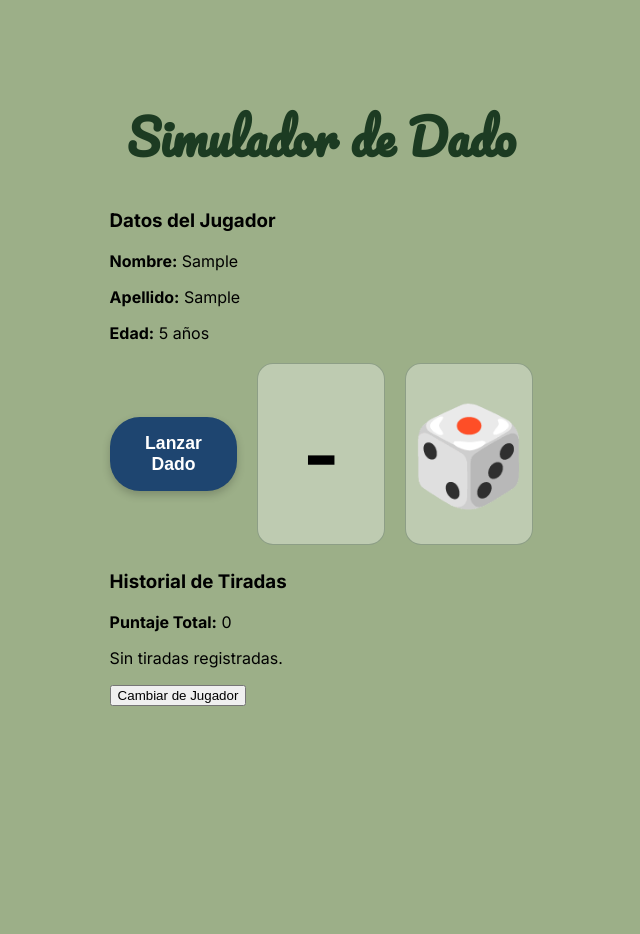
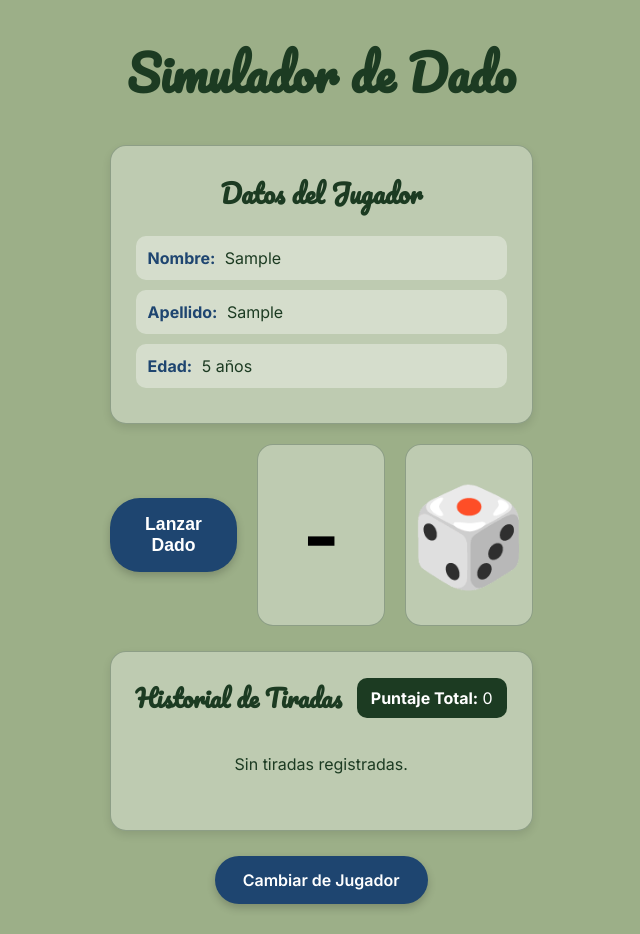
Before and after one commit to AlezzzGutierrez/fpwProyecto04JSGrupo4, a React (Vite) app: page / in a window 1280 px wide. Both pictures are taken after typing "Sample", "Sample", "5" into the empty fields and a click on the button "Guardar Jugador". Shown: the whole page, without its empty margins (292-932 px from the left). Before the commit the page ends 800 px from the top, so only its background shows below. Built offline with nearby package versions, Linux system fonts and the light colour scheme.

Commit message:
Agrego mejoras visuales a las funciones, estilos e informe del proyecto 04

```diff
--- a/src/App.jsx
+++ b/src/App.jsx
@@ -3,6 +3,7 @@ import PlayerForm from "./components/PlayerForm.jsx";
 import PlayerCard from "./components/PlayerCard.jsx";
 import GameResults from "./components/GameResults.jsx";
 import "./css/style.css";
+import "./css/player-return.css";
 
 function App() {
   // 1. Estado para guardar los datos del jugador registrado
--- a/src/components/GameResults.jsx
+++ b/src/components/GameResults.jsx
@@ -1,3 +1,5 @@
+import "../css/game-results.css";
+
 function GameResults({ rolls = [], totalScore = 0 }) {
 
   return (
--- a/src/components/PlayerCard.jsx
+++ b/src/components/PlayerCard.jsx
@@ -1,3 +1,5 @@
+import "../css/player-card.css";
+
 function PlayerCard({ player }) {
   if (!player) return null;
 
--- a/src/components/PlayerForm.jsx
+++ b/src/components/PlayerForm.jsx
@@ -1,5 +1,6 @@
 import { useState } from "react";
 import { validatePlayerForm } from "../js/validation.js";
+import "../css/player-form.css";
 
 function PlayerForm({ onSavePlayer }) {
   const [firstName, setFirstName] = useState("");
--- /dev/null
+++ b/src/css/game-results.css
@@ -0,0 +1,103 @@
+/* Contenedor del historial */
+.table-container {
+    background-color: rgba(255, 255, 255, 0.35);
+    border: 1px solid rgba(28, 59, 34, 0.3);
+    border-radius: 16px;
+    padding: 25px;
+    box-sizing: border-box;
+    width: 100%;
+    color: #1c3b22;
+    box-shadow: 0 4px 8px rgba(0, 0, 0, 0.1);
+    overflow-x: auto;
+}
+
+/* Encabezado del historial */
+.table-header {
+    display: flex;
+    justify-content: space-between;
+    align-items: center;
+    flex-wrap: wrap;
+    gap: 10px;
+    margin-bottom: 20px;
+}
+
+/* Título de la tabla */
+.table-header h3 {
+    font-family: 'Pacifico', cursive;
+    color: #1c3b22;
+    font-size: 1.5rem;
+    margin: 0;
+}
+
+/* Puntaje total */
+.table-header p {
+    background-color: #1c3b22;
+    color: #ffffff;
+    padding: 10px 14px;
+    border-radius: 10px;
+    margin: 0;
+}
+
+/* Tabla de resultados */
+.results-table {
+    width: 100%;
+    border-collapse: collapse;
+    text-align: center;
+    background-color: rgba(255, 255, 255, 0.35);
+    border-radius: 10px;
+    overflow: hidden;
+}
+
+/* Encabezados */
+.results-table th {
+    background-color: #1e4570;
+    color: #ffffff;
+    padding: 14px 10px;
+    font-weight: 700;
+}
+
+/* Celdas */
+.results-table td {
+    padding: 12px 10px;
+    border-bottom: 1px solid rgba(28, 59, 34, 0.2);
+}
+
+/* Filas alternadas */
+.results-table tbody tr:nth-child(even) {
+    background-color: rgba(255, 255, 255, 0.3);
+}
+
+/* Efecto al pasar el mouse */
+.results-table tbody tr:hover {
+    background-color: rgba(30, 69, 112, 0.12);
+}
+
+/* Última fila */
+.results-table tbody tr:last-child td {
+    border-bottom: none;
+}
+
+/* Mensaje cuando no hay tiradas */
+.table-container > p {
+    text-align: center;
+    padding: 15px;
+    color: #1c3b22;
+}
+
+/* Adaptación a pantallas pequeñas */
+@media (max-width: 600px) {
+    .table-container {
+        padding: 15px;
+    }
+
+    .table-header {
+        flex-direction: column;
+        align-items: flex-start;
+    }
+
+    .results-table th,
+    .results-table td {
+        padding: 10px 6px;
+        font-size: 0.85rem;
+    }
+}
--- /dev/null
+++ b/src/css/player-card.css
@@ -0,0 +1,37 @@
+/* Tarjeta con los datos del jugador */
+.player-card {
+    background-color: rgba(255, 255, 255, 0.35);
+    border: 1px solid rgba(28, 59, 34, 0.3);
+    border-radius: 16px;
+    padding: 25px;
+    box-sizing: border-box;
+    width: 100%;
+    color: #1c3b22;
+    box-shadow: 0 4px 8px rgba(0, 0, 0, 0.1);
+}
+
+/* Título de la tarjeta */
+.player-card h3 {
+    font-family: 'Pacifico', cursive;
+    color: #1c3b22;
+    text-align: center;
+    font-size: 1.6rem;
+    margin-top: 0;
+    margin-bottom: 20px;
+}
+
+/* Datos del jugador */
+.player-card p {
+    background-color: rgba(255, 255, 255, 0.35);
+    padding: 12px;
+    border-radius: 10px;
+    margin: 10px 0;
+    font-size: 1rem;
+    overflow-wrap: anywhere;
+}
+
+/* Nombre de cada dato */
+.player-card strong {
+    color: #1e4570;
+    margin-right: 5px;
+}
--- /dev/null
+++ b/src/css/player-form.css
@@ -0,0 +1,91 @@
+/* Formulario de registro de jugador */
+.player-form {
+    background-color: rgba(255, 255, 255, 0.35);
+    border: 1px solid rgba(28, 59, 34, 0.3);
+    border-radius: 16px;
+    padding: 25px;
+    box-sizing: border-box;
+    width: 100%;
+    color: #1c3b22;
+    box-shadow: 0 4px 8px rgba(0, 0, 0, 0.1);
+}
+
+/* Título del formulario */
+.player-form h2 {
+    font-family: 'Pacifico', cursive;
+    color: #1c3b22;
+    text-align: center;
+    font-size: 1.8rem;
+    margin-top: 0;
+    margin-bottom: 25px;
+}
+
+/* Grupo de etiqueta, input y error */
+.player-form .form-group {
+    display: flex;
+    flex-direction: column;
+    gap: 8px;
+    margin-bottom: 18px;
+}
+
+/* Etiquetas */
+.player-form label {
+    font-weight: 600;
+    color: #1c3b22;
+}
+
+/* Campos de entrada */
+.player-form input {
+    padding: 12px;
+    border: 1px solid rgba(28, 59, 34, 0.4);
+    border-radius: 10px;
+    background-color: rgba(255, 255, 255, 0.8);
+    color: #1c3b22;
+    font-family: 'Inter', sans-serif;
+    font-size: 1rem;
+    outline: none;
+    transition: border-color 0.2s, box-shadow 0.2s;
+}
+
+/* Campo seleccionado */
+.player-form input:focus {
+    border-color: #1e4570;
+    box-shadow: 0 0 0 3px rgba(30, 69, 112, 0.15);
+}
+
+/* Texto de ejemplo */
+.player-form input::placeholder {
+    color: #788574;
+}
+
+/* Mensajes de error */
+.player-form .error-text {
+    color: #8b0000;
+    font-size: 0.85rem;
+    font-weight: 600;
+}
+
+/* Botón para guardar */
+.player-form .btn-submit {
+    width: 100%;
+    background-color: #1e4570;
+    color: #ffffff;
+    border: none;
+    padding: 14px;
+    font-family: 'Inter', sans-serif;
+    font-size: 1rem;
+    font-weight: 700;
+    border-radius: 30px;
+    cursor: pointer;
+    box-shadow: 0 4px 8px rgba(0, 0, 0, 0.2);
+    transition: transform 0.2s, background-color 0.2s;
+}
+
+.player-form .btn-submit:hover {
+    background-color: #163455;
+    transform: translateY(-2px);
+}
+
+.player-form .btn-submit:active {
+    transform: translateY(0);
+}
--- /dev/null
+++ b/src/css/player-return.css
@@ -0,0 +1,33 @@
+/* Contenedor del botón para cambiar de jugador */
+.button-player-return {
+    display: flex;
+    justify-content: center;
+    margin-top: 25px;
+    width: 100%;
+}
+
+/* Botón Cambiar de Jugador */
+.button-player-return .btn-submit {
+    background-color: #1e4570;
+    color: #ffffff;
+    border: none;
+    padding: 14px 28px;
+    font-family: 'Inter', sans-serif;
+    font-size: 1rem;
+    font-weight: 600;
+    border-radius: 30px;
+    cursor: pointer;
+    box-shadow: 0 4px 8px rgba(0, 0, 0, 0.2);
+    transition: transform 0.2s, background-color 0.2s;
+}
+
+/* Efecto al pasar el cursor */
+.button-player-return .btn-submit:hover {
+    background-color: #163455;
+    transform: translateY(-2px);
+}
+
+/* Efecto al presionar */
+.button-player-return .btn-submit:active {
+    transform: translateY(0);
+}
```
Also changed, not shown: 1 other file (tests, documents, lock files or other folders).
